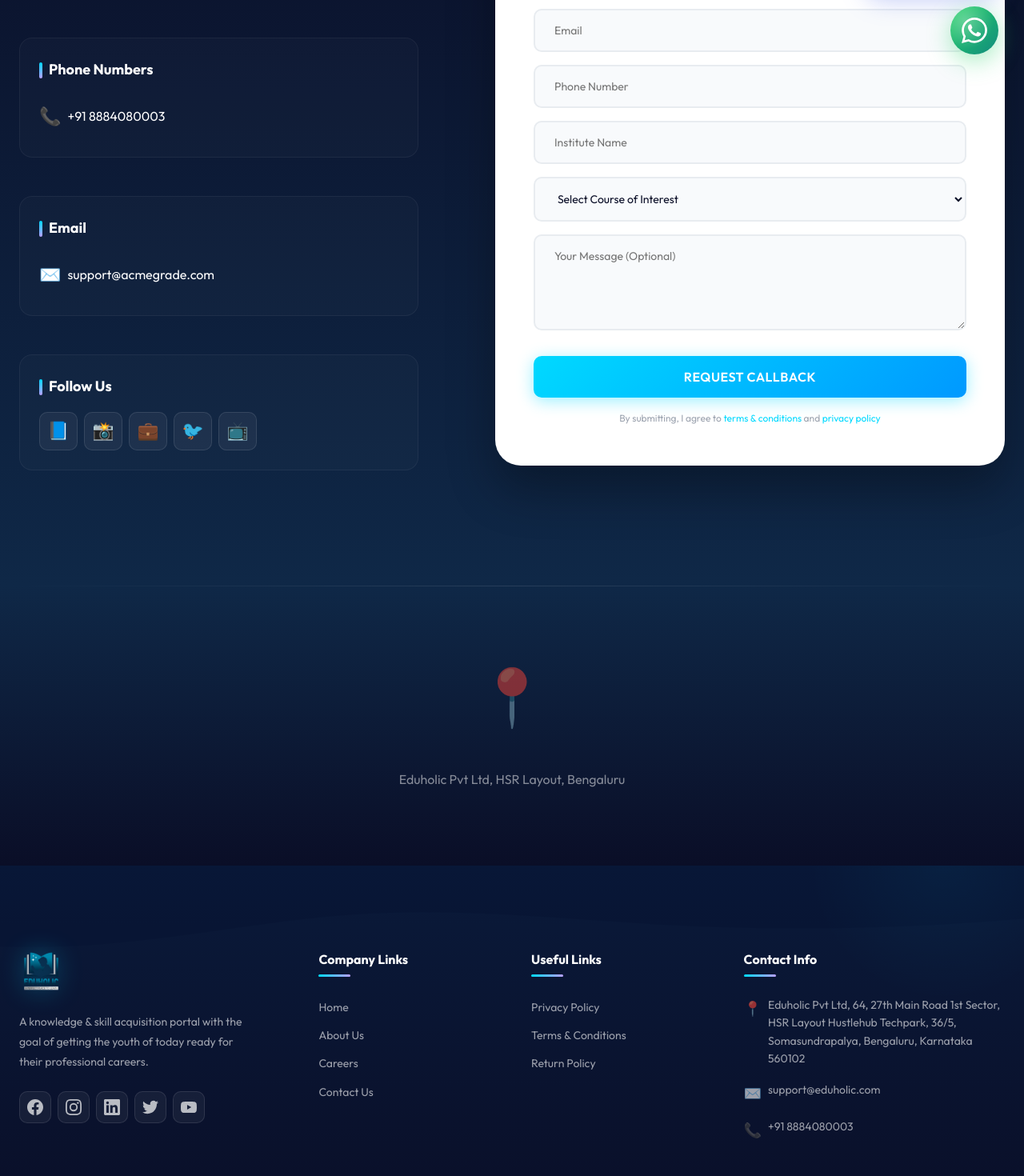
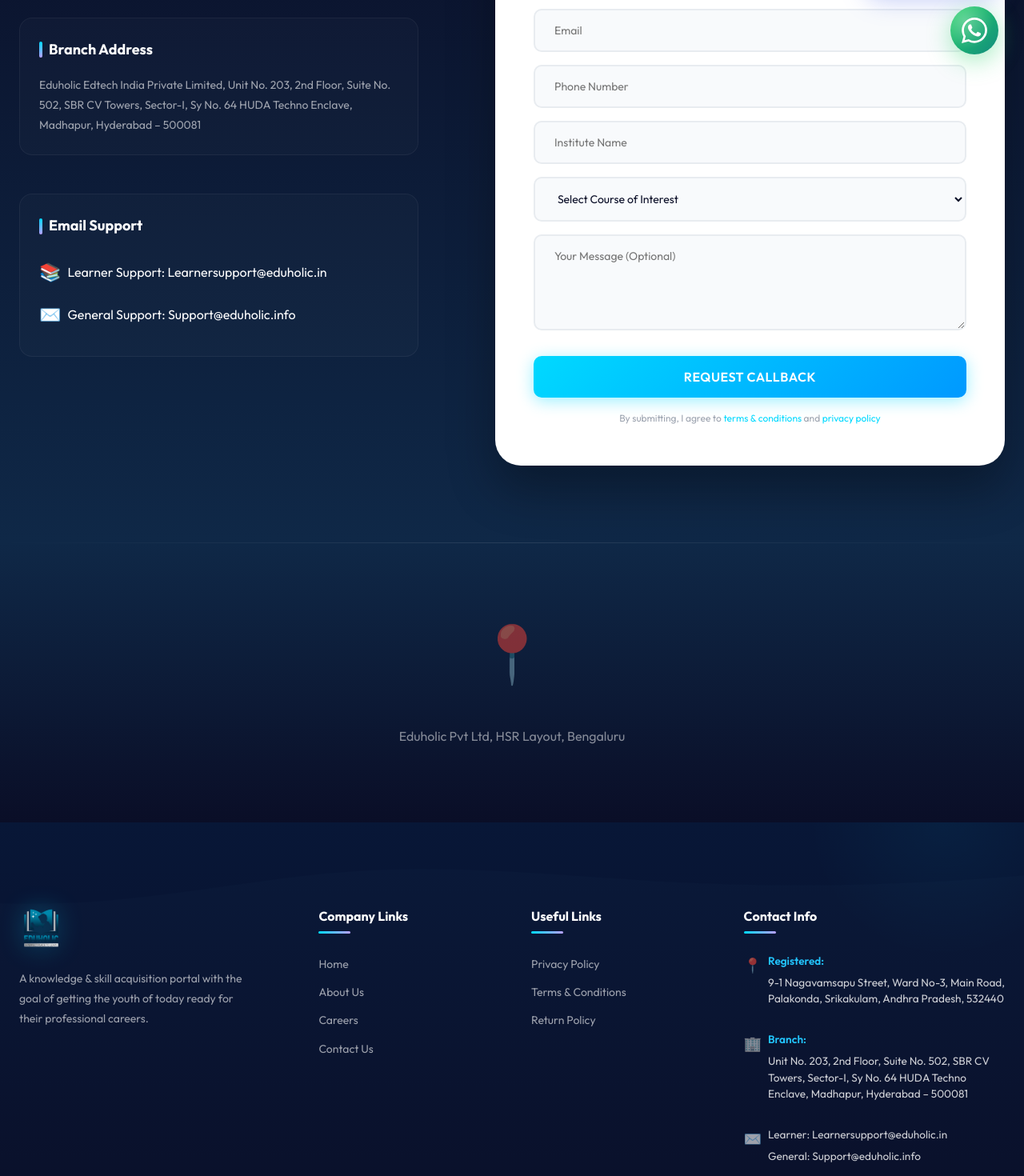
Before and after one commit to Uma1625/Eduholic, a React (Vite) app: page /contactus in a window 1280 px wide. Shown: the part 700-2170 px from the top of the page at 80% size. Built offline with nearby package versions, Linux system fonts and the light colour scheme.

Commit message:
Update footer and contact page: 2 addresses, 2 emails, remove phone numbers

```diff
--- a/src/components/Footer.css
+++ b/src/components/Footer.css
@@ -468,3 +468,41 @@
         margin-left: 8px;
     }
 }
+/* ============================================
+   FOOTER ADDRESS AND EMAIL BLOCKS
+   ============================================ */
+
+.footer-col .address-block,
+.footer-col .email-block {
+    display: flex;
+    flex-direction: column;
+    gap: 5px;
+}
+
+.footer-col .address-block strong,
+.footer-col .email-block strong {
+    font-weight: 600;
+    color: #22c5ff;
+    font-size: 0.85rem;
+}
+
+.footer-col .address-block span {
+    font-size: 0.85rem;
+    line-height: 1.5;
+    color: rgba(255, 255, 255, 0.8);
+}
+
+.footer-col .email-block a {
+    font-size: 0.85rem;
+    color: rgba(255, 255, 255, 0.8);
+    text-decoration: none;
+    transition: color 0.3s ease;
+}
+
+.footer-col .email-block a:hover {
+    color: #22c5ff;
+}
+
+.contact-item {
+    margin-bottom: 15px;
+}
--- a/src/components/Footer.jsx
+++ b/src/components/Footer.jsx
@@ -14,13 +14,13 @@ const usefulLinks = [
     { name: 'Return Policy', path: '/return-policy' }
 ]
 
-const socialLinks = [
-    { name: 'Facebook', icon: 'fb', url: 'https://www.facebook.com/eduholic' },
-    { name: 'Instagram', icon: 'ig', url: 'https://www.instagram.com/eduholic' },
-    { name: 'LinkedIn', icon: 'in', url: 'https://www.linkedin.com/company/eduholic' },
-    { name: 'Twitter', icon: 'tw', url: 'https://twitter.com/eduholic' },
-    { name: 'YouTube', icon: 'yt', url: 'https://www.youtube.com/eduholic' }
-]
+// const socialLinks = [
+//     { name: 'Facebook', icon: 'fb', url: 'https://www.facebook.com/eduholic' },
+//     { name: 'Instagram', icon: 'ig', url: 'https://www.instagram.com/eduholic' },
+//     { name: 'LinkedIn', icon: 'in', url: 'https://www.linkedin.com/company/eduholic' },
+//     { name: 'Twitter', icon: 'tw', url: 'https://twitter.com/eduholic' },
+//     { name: 'YouTube', icon: 'yt', url: 'https://www.youtube.com/eduholic' }
+// ]
 
 function Footer() {
     return (
@@ -35,7 +35,7 @@ function Footer() {
                         <p className="footer-desc">
                             A knowledge & skill acquisition portal with the goal of getting the youth of today ready for their professional careers.
                         </p>
-                        <div className="social-links">
+                        {/* <div className="social-links">
                             {socialLinks.map((social, idx) => (
                                 <a
                                     key={idx}
@@ -49,7 +49,7 @@ function Footer() {
                                     <SocialIcon name={social.icon} />
                                 </a>
                             ))}
-                        </div>
+                        </div> */}
                     </div>
 
                     {/* Company Links */}
@@ -82,15 +82,24 @@ function Footer() {
                         <div className="contact-info">
                             <div className="contact-item">
                                 <span className="contact-icon">📍</span>
-                                <span>Eduholic Pvt Ltd, 64, 27th Main Road 1st Sector, HSR Layout Hustlehub Techpark, 36/5, Somasundrapalya, Bengaluru, Karnataka 560102</span>
+                                <div className="address-block">
+                                    <strong>Registered:</strong>
+                                    <span>9-1 Nagavamsapu Street, Ward No-3, Main Road, Palakonda, Srikakulam, Andhra Pradesh, 532440</span>
+                                </div>
+                            </div>
+                            <div className="contact-item">
+                                <span className="contact-icon">🏢</span>
+                                <div className="address-block">
+                                    <strong>Branch:</strong>
+                                    <span>Unit No. 203, 2nd Floor, Suite No. 502, SBR CV Towers, Sector-I, Sy No. 64 HUDA Techno Enclave, Madhapur, Hyderabad – 500081</span>
+                                </div>
                             </div>
                             <div className="contact-item">
                                 <span className="contact-icon">✉️</span>
-                                <a href="mailto:support@eduholic.com">support@eduholic.com</a>
-                            </div>
-                            <div className="contact-item">
-                                <span className="contact-icon">📞</span>
-                                <a href="tel:+918884080003">+91 8884080003</a>
+                                <div className="email-block">
+                                    <a href="mailto:Learnersupport@eduholic.in">Learner: Learnersupport@eduholic.in</a>
+                                    <a href="mailto:Support@eduholic.info">General: Support@eduholic.info</a>
+                                </div>
                             </div>
                         </div>
                     </div>
--- a/src/pages/ContactUs.jsx
+++ b/src/pages/ContactUs.jsx
@@ -28,39 +28,33 @@ function ContactUs() {
                         {/* Contact Details */}
                         <div className="contact-details" data-aos="fade-right">
                             <div className="contact-block">
-                                <h3>Address</h3>
+                                <h3>Registered Address</h3>
                                 <p>
-                                    Eduholic Pvt Ltd, 64, 27th Main Road 1st Sector,
-                                    HSR Layout Hustlehub Techpark, 36/5, Somasundra palya,
-                                    harlurkunte, village, Bengaluru, Karnataka 560102
+                                    9-1 Nagavamsapu Street, Ward No-3, Main Road,
+                                    Palakonda, Srikakulam, Andhra Pradesh, 532440
                                 </p>
                             </div>
 
                             <div className="contact-block">
-                                <h3>Phone Numbers</h3>
-                                <a href="tel:+918884080003" className="contact-link">
-                                    <span className="link-icon">📞</span>
-                                    +91 8884080003
-                                </a>
+                                <h3>Branch Address</h3>
+                                <p>
+                                    Eduholic Edtech India Private Limited,
+                                    Unit No. 203, 2nd Floor, Suite No. 502,
+                                    SBR CV Towers, Sector-I, Sy No. 64 HUDA Techno Enclave,
+                                    Madhapur, Hyderabad – 500081
+                                </p>
                             </div>
 
                             <div className="contact-block">
-                                <h3>Email</h3>
-                                <a href="mailto:support@acmegrade.com" className="contact-link">
+                                <h3>Email Support</h3>
+                                <a href="mailto:Learnersupport@eduholic.in" className="contact-link">
+                                    <span className="link-icon">📚</span>
+                                    Learner Support: Learnersupport@eduholic.in
+                                </a>
+                                <a href="mailto:Support@eduholic.info" className="contact-link">
                                     <span className="link-icon">✉️</span>
-                                    support@acmegrade.com
+                                    General Support: Support@eduholic.info
                                 </a>
-                            </div>
-
-                            <div className="contact-block">
-                                <h3>Follow Us</h3>
-                                <div className="social-icons">
-                                    <a href="https://facebook.com/acmegrade" target="_blank" rel="noopener noreferrer" className="social-icon">📘</a>
-                                    <a href="https://instagram.com/acmegrade" target="_blank" rel="noopener noreferrer" className="social-icon">📸</a>
-                                    <a href="https://linkedin.com/company/acmegrade" target="_blank" rel="noopener noreferrer" className="social-icon">💼</a>
-                                    <a href="https://twitter.com/acmegrade" target="_blank" rel="noopener noreferrer" className="social-icon">🐦</a>
-                                    <a href="https://youtube.com/acmegrade" target="_blank" rel="noopener noreferrer" className="social-icon">📺</a>
-                                </div>
                             </div>
                         </div>
 
```
Also changed, not shown: public/eduholic_logo.png.
